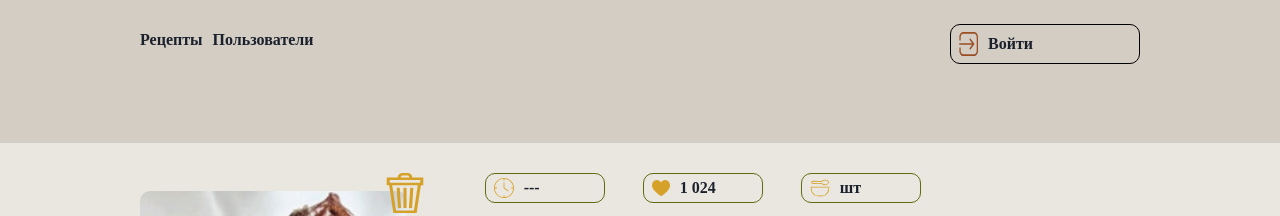
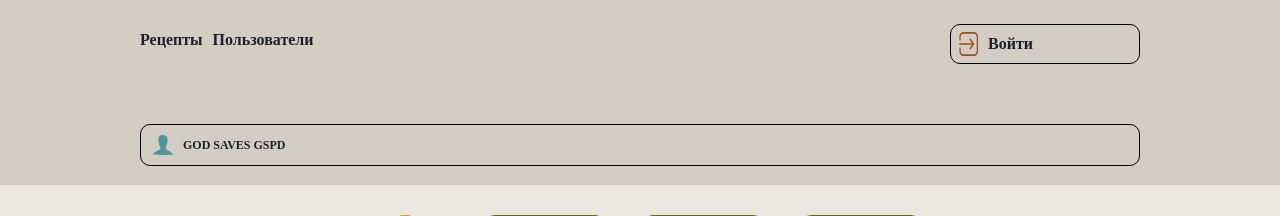
Before and after one commit to fairay/CourseWeb, a React (Create React App) app in the folder front/: page /recipes/1 in a window 1280 px wide. Shown: the top 216 px of the page. Built offline with nearby package versions, Linux system fonts and the light colour scheme; no server answers; a web font is replaced by a local one.

Commit message:
added author field

```diff
--- /dev/null
+++ b/front/src/components/base/Author.tsx
@@ -0,0 +1,27 @@
+import React from "react";
+import {
+    Box, BoxProps
+} from "@chakra-ui/react";
+import RoundBox, { RoundBoxProps } from "./RoundBox";
+import AuthorIcon from "components/icon/Author"
+
+interface AuthorProps extends RoundBoxProps {
+    authorName?: string
+}
+
+const Author: React.FC<AuthorProps> = (props) => {
+    const { authorName="god saves GSPD", ...rest } = props
+
+    return (
+        <RoundBox {...rest}>
+            <Box marginY="10px" marginRight="10px" marginLeft="12px">
+                <AuthorIcon />
+            </Box>
+            <Box id="author" width={"100%"} display="flex" alignItems="center" textStyle="caption">
+                {authorName}
+            </Box>
+        </RoundBox>
+    )
+}
+
+export default Author
--- a/front/src/components/base/RoundBox.tsx
+++ b/front/src/components/base/RoundBox.tsx
@@ -3,7 +3,7 @@ import {
     Box, BoxProps
 } from "@chakra-ui/react";
 
-interface RoundBoxProps extends BoxProps {}
+export interface RoundBoxProps extends BoxProps {}
 
 const RoundBox: React.FC<RoundBoxProps> = (props) => {
     const { border="1px solid #000000", borderRadius="10px", display="flex", ...rest } = props
--- /dev/null
+++ b/front/src/components/icon/Author.tsx
@@ -0,0 +1,14 @@
+import theme from "extendTheme";
+import React from "react";
+import LogoProps from "./Logo"
+
+const AuthorIcon: React.FC<LogoProps> = (props) => {
+    const {width="20px", height="20px", fill= theme.colors['accent-3'], ...rest} = props
+    return (
+        <svg width={width} height={height} {...rest} fill="none" xmlns="http://www.w3.org/2000/svg">
+            <path fill={fill} d="M7.84211 0.296296C7.05263 0.592592 6.15789 1.38272 5.84211 2.12346C5.05263 3.90123 5.36842 7.95062 6.47368 10.321C8 13.5802 7.73684 14.2716 4.52632 15.7037C2 16.8395 0 18.5679 0 19.6049C0 19.8519 4.52632 20 10 20C15.5263 20 20 19.8025 20 19.5556C20 18.6173 18.0526 16.9383 15.5263 15.6543C12.4737 14.0741 12.1053 13.1358 13.5789 10.0741C14.2632 8.64198 14.5789 6.91358 14.5263 4.98765C14.4737 2.51852 14.2632 1.97531 13.1579 1.18519C11.4211 -1.49012e-07 9.52632 -0.296296 7.84211 0.296296Z"/>
+        </svg>
+    );
+}
+
+export default AuthorIcon
--- a/front/src/components/icon/Logo.tsx
+++ b/front/src/components/icon/Logo.tsx
@@ -1,9 +1,9 @@
-import { extendTheme, Image } from "@chakra-ui/react";
+import { BoxProps, extendTheme, Image } from "@chakra-ui/react";
 import theme from "extendTheme";
-import React from "react";
+import React, { SVGProps } from "react";
 import logo from "../logo.svg";
 
-interface LogoProps {
+interface LogoProps extends SVGProps{
   width?: string,
   height?: string,
   fill?: string,
--- a/front/src/components/layout/Header.tsx
+++ b/front/src/components/layout/Header.tsx
@@ -5,8 +5,10 @@ import {BrowserRouter, Routes, Route, useParams, RouteProps, Params} from "react
 import RecipeParams from "./home/recipe/Recipe"
 import Header from "./header/Header"
 import Input from "components/base/Input"
+import Author from "components/base/Author";
 
 const searchInput = Input
+const authorField = Author
 
 const HeaderRouter: React.FC<{}> = ({}) => {
     return <BrowserRouter>
@@ -14,7 +16,8 @@ const HeaderRouter: React.FC<{}> = ({}) => {
             <Route path="/" element={<Header title="Все рецепты" addField={searchInput} />}/>
             <Route path="/auth/signin" element={<Header title="Вход" undertitle="Добро пожаловать. Снова." />}/>
             <Route path="/auth/signup" element={<Header title="Регистрация" undertitle="Чтобы получить доступ к тысячам новых возможностей в Вашем кулинарном самовыражении!" />}/>
-            <Route path="/recipes/:id" element={<Header title=""/>}/>
+            <Route path="/recipes/:id" element={<Header title="" addField={authorField}/>}/>
+
             <Route path="*" element={<Header title="Страница не найдена"/>}/>
         </Routes>
     </BrowserRouter>
--- a/front/src/components/layout/home/recipe/Recipe.tsx
+++ b/front/src/components/layout/home/recipe/Recipe.tsx
@@ -50,9 +50,13 @@ class Recipe extends React.Component<PP, State> {
             if (data.status == 200) {
                 this.setState({recipe: data.content})
 
-                var title = document.getElementById("title")
-                if (title && this.state.recipe)
-                    title.innerText = this.state.recipe.title
+                var elem = document.getElementById("title")
+                if (elem && this.state.recipe)
+                    elem.innerText = this.state.recipe.title
+
+                elem = document.getElementById("author")
+                if (elem && this.state.recipe)
+                    elem.innerText = this.state.recipe.author
             }
         });
 
--- a/front/src/extendTheme.ts
+++ b/front/src/extendTheme.ts
@@ -69,7 +69,7 @@ const theme = extendTheme({
       fontFamily: 'Lora',
       fontStyle: 'normal',
       fontWeight: 'bold',
-      fontSize: '10px',
+      fontSize: '12px',
       lineHeight: '200%',
       textTransform: 'uppercase',
     },
```
